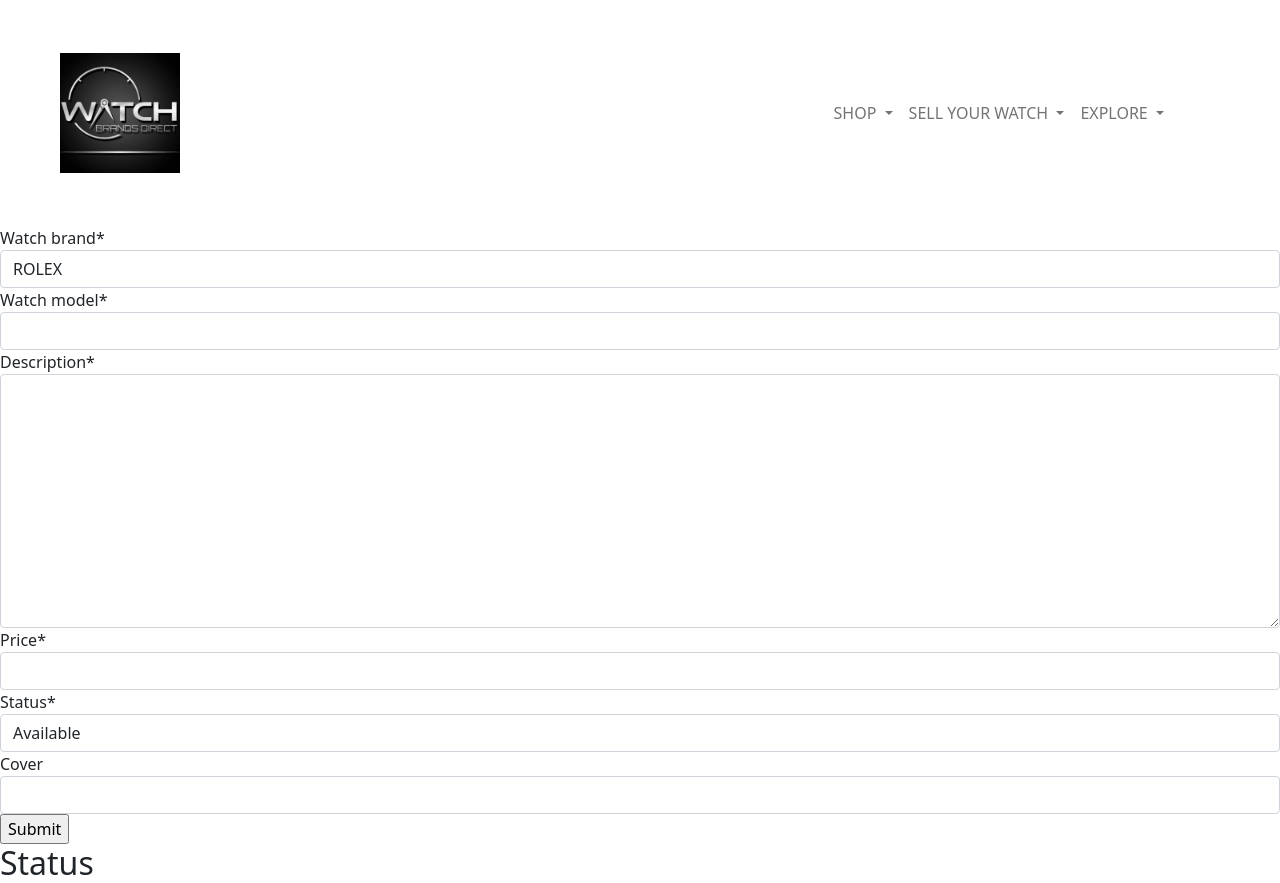
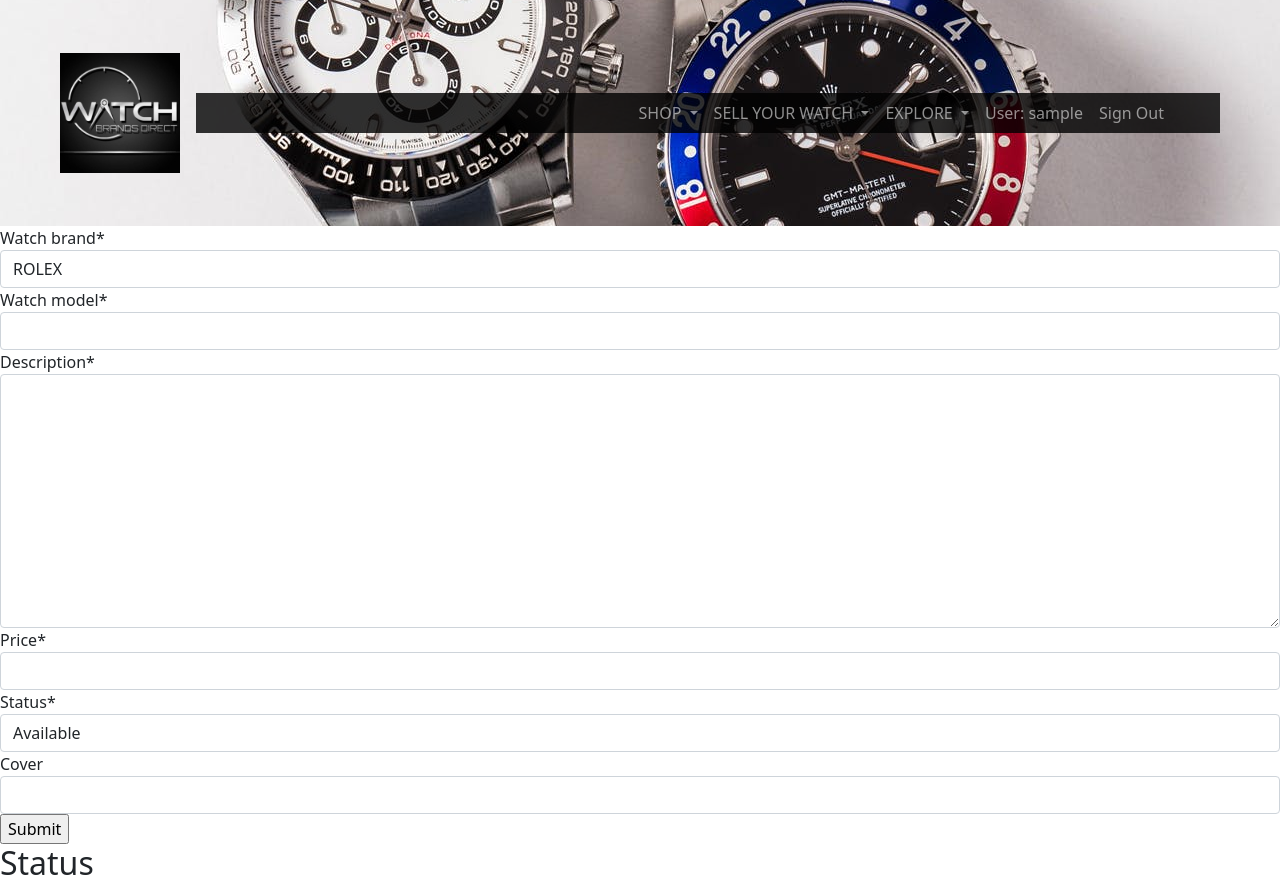
Before and after one commit to Code-Institute-Submissions/l0nelyhermit-p4-timeless-django, a Django app: page /create_post in a window 1280 px wide. Shown: the top 883 px of the page. Run offline with Django 3.2, Linux system fonts and the light colour scheme; the visitor is signed in with stand-in values (Sample User, id 1); some libraries are stand-ins or nearby versions.

Commit message:
style navbar

```diff
--- a/Timeless/settings.py
+++ b/Timeless/settings.py
@@ -52,6 +52,7 @@
     # dependencies
     'crispy_forms',
     'cloudinary',
+
     # custom apps
     'watches',
     'cart',
--- a/static/styles/style.css
+++ b/static/styles/style.css
@@ -1,5 +1,6 @@
 .navbar-brand img {
     height: 120px;
+    font-size: 1rem;
 }
 main {
     height: 100vh;
@@ -28,3 +29,13 @@
     padding: 10px 40px;
     text-decoration: none;
 }
+
+.bg-rolex {
+    background: url("../images/bg-rolex.jpeg");
+    background-size: cover;
+    background-position: 30% center;
+}
+
+.bg-overlay {
+    background-color: rgba(0,0,0,0.8);
+}
--- a/templates/base.html
+++ b/templates/base.html
@@ -37,9 +37,9 @@
                             SHOP
                         </a>
                         <ul class="dropdown-menu" aria-labelledby="navbarDropdown">
-                            <li><a class="dropdown-item" href="">ROLEX</a></li>
-                            <li><a class="dropdown-item" href="">BULOVA</a></li>
-                            <li><a class="dropdown-item" href="">OMEGA</a></li>
+                            <li><a class="dropdown-item" href="{% url 'show_model' model='ROLEX' %}">ROLEX</a></li>
+                            <li><a class="dropdown-item" href="{% url 'show_model' model='HUBLOT' %}">HUBLOT</a></li>
+                            <li><a class="dropdown-item" href="{% url 'show_model' model='OMEGA' %}">OMEGA</a></li>
                         </ul>
                     </li>
                     <!-- SELL WATCH - CRUD MENU -->
--- a/templates/base_light.html
+++ b/templates/base_light.html
@@ -18,7 +18,9 @@
 </head>
 
 <body>
-    <nav class="navbar navbar-expand-lg navbar-light p-5">
+    <!-- navbar setting for light page -->
+    <div class="bg-rolex">
+    <nav class="navbar navbar-expand-lg navbar-dark p-5">
         <div class="container-fluid">
             <a class="navbar-brand" href="{% url 'index' %}">
                 <img src="{% static 'images/watch-logo.jpeg' %}" alt="watch logo">
@@ -28,7 +30,7 @@
                 aria-label="Toggle navigation">
                 <span class="navbar-toggler-icon"></span>
             </button>
-            <div class="collapse navbar-collapse" id="navbarSupportedContent">
+            <div class="collapse navbar-collapse bg-overlay" id="navbarSupportedContent">
                 <ul class="navbar-nav ms-auto mb-2 mb-lg-0 me-5">
                     <!-- SHOP MENU -->
                     <li class="nav-item dropdown">
@@ -37,9 +39,9 @@
                             SHOP
                         </a>
                         <ul class="dropdown-menu" aria-labelledby="navbarDropdown">
-                            <li><a class="dropdown-item" href="">ROLEX</a></li>
-                            <li><a class="dropdown-item" href="">BULOVA</a></li>
-                            <li><a class="dropdown-item" href="">OMEGA</a></li>
+                            <li><a class="dropdown-item" href="{% url 'show_model' model='ROLEX' %}">ROLEX</a></li>
+                            <li><a class="dropdown-item" href="{% url 'show_model' model='HUBLOT' %}">HUBLOT</a></li>
+                            <li><a class="dropdown-item" href="{% url 'show_model' model='OMEGA' %}">OMEGA</a></li>
                         </ul>
                     </li>
                     <!-- SELL WATCH - CRUD MENU -->
@@ -66,12 +68,26 @@
                             <li><a class="dropdown-item disabled" disabled href="#">OUR LOCATIION</a></li>
                         </ul>
                     </li>
-
+                    {% if user.is_authenticated %}
+                    <span class="nav-link d-md-inline d-none fsl-italic">User: {{ request.user }} </span>
+                    <li class="nav-item">
+                        <a href="{% url 'account_logout' %}" class="nav-link"> Sign Out </a>
+                    </li>
+                    {% else %}
+                    <li class="nav-item">
+                        <a href="{% url 'account_login' %}" class="nav-link"> Sign In </i></a>
+                    </li>
+                    <li class="nav-item">
+                        <a href="{% url 'account_signup' %}" class="nav-link">
+                            Sign Up
+                        </a>
+                    </li>
+                    {% endif %}
                 </ul>
-
             </div>
         </div>
     </nav>
+    </div>
     {% block content %}{% endblock %}
 
     <!-- Optional JavaScript; choose one of the two! -->
@@ -80,7 +96,8 @@
     <script src="https://cdn.jsdelivr.net/npm/bootstrap@5.0.0-beta2/dist/js/bootstrap.bundle.min.js"
         integrity="sha384-b5kHyXgcpbZJO/tY9Ul7kGkf1S0CWuKcCD38l8YkeH8z8QjE0GmW1gYU5S9FOnJ0"
         crossorigin="anonymous"></script>
-    <script src="https://code.jquery.com/jquery-3.6.0.min.js" integrity="sha256-/xUj+3OJU5yExlq6GSYGSHk7tPXikynS7ogEvDej/m4=" crossorigin="anonymous"></script>
+    <script src="https://code.jquery.com/jquery-3.6.0.min.js"
+        integrity="sha256-/xUj+3OJU5yExlq6GSYGSHk7tPXikynS7ogEvDej/m4=" crossorigin="anonymous"></script>
     <!-- Cloudinary Script -->
     {% block js %} {% endblock %}
 </body>
--- a/watches/templates/show_post.html
+++ b/watches/templates/show_post.html
@@ -9,7 +9,7 @@
             {% for watch in watches %}
             <div class="row px-md-5 px-2 mb-3">
                 <div class="col-md-4 col-12 p-2 text-center">
-
+                    {% cloudinary watch.cover height=300 %}
                 </div>
                 <div class="col-md-8 col-12 py-2 px-3">
                     <h3>{{ watch.watch_brand }} {{watch.watch_model}}</h3>
@@ -26,7 +26,8 @@
                     {% endif %}
                     <h4 class="text-muted">$ {{watch.price}}</h4>
                     <div class="my-5">
-                        <a href="{% url 'cart' item_id=watch.id %}" class="btn-sq text-light bg-dark border mr-3">BUY</a>
+                        <a href="{% url 'cart' item_id=watch.id %}"
+                            class="btn-sq text-light bg-dark border mr-3">BUY</a>
                         <a href="" class="btn-sq text-dark bg-light border border-dark">MAKE AN OFFER</a>
                     </div>
                     <p class="mt-3">{{ watch.description }}</p>
--- a/watches/urls.py
+++ b/watches/urls.py
@@ -1,5 +1,5 @@
 from django.urls import path
-from .views import index, create_post, show_post, edit_post, delete_post
+from .views import index, create_post, show_post, edit_post, delete_post, show_model
 
 urlpatterns = [
     path('', index, name='index'),
@@ -7,4 +7,5 @@
     path('show_post', show_post, name='show_post'),
     path('edit_post/<item_id>', edit_post, name='edit_post'),
     path('delete_post/<item_id>', delete_post, name='delete_post'),
+    path('show_model/<model>', show_model, name='show_model'),
 ]
--- a/watches/views.py
+++ b/watches/views.py
@@ -1,7 +1,7 @@
 from django.shortcuts import render, HttpResponse, redirect, get_object_or_404, reverse
 from .models import Watch
 from .forms import WatchForm
-from django.contrib.auth.decorators import login_required, permission_required
+from django.contrib.auth.decorators import login_required
 
 
 def index(request):
@@ -34,6 +34,14 @@
     })
 
 
+def show_model(request, model):
+    watches = Watch.objects.filter(watch_brand=model)
+    return render(request, 'show_post.html', {
+        'watches': watches
+    })
+
+
+@login_required
 def edit_post(request, item_id):
     watch_edited = get_object_or_404(Watch, pk=item_id)
     if request.method == "POST":
@@ -56,6 +64,7 @@
     })
 
 
+@login_required
 def delete_post(request, item_id):
     watch_delete = get_object_or_404(Watch, pk=item_id)
     watch_delete.delete()
```
Also changed, not shown: static/images/bg-rolex.jpeg (added).
